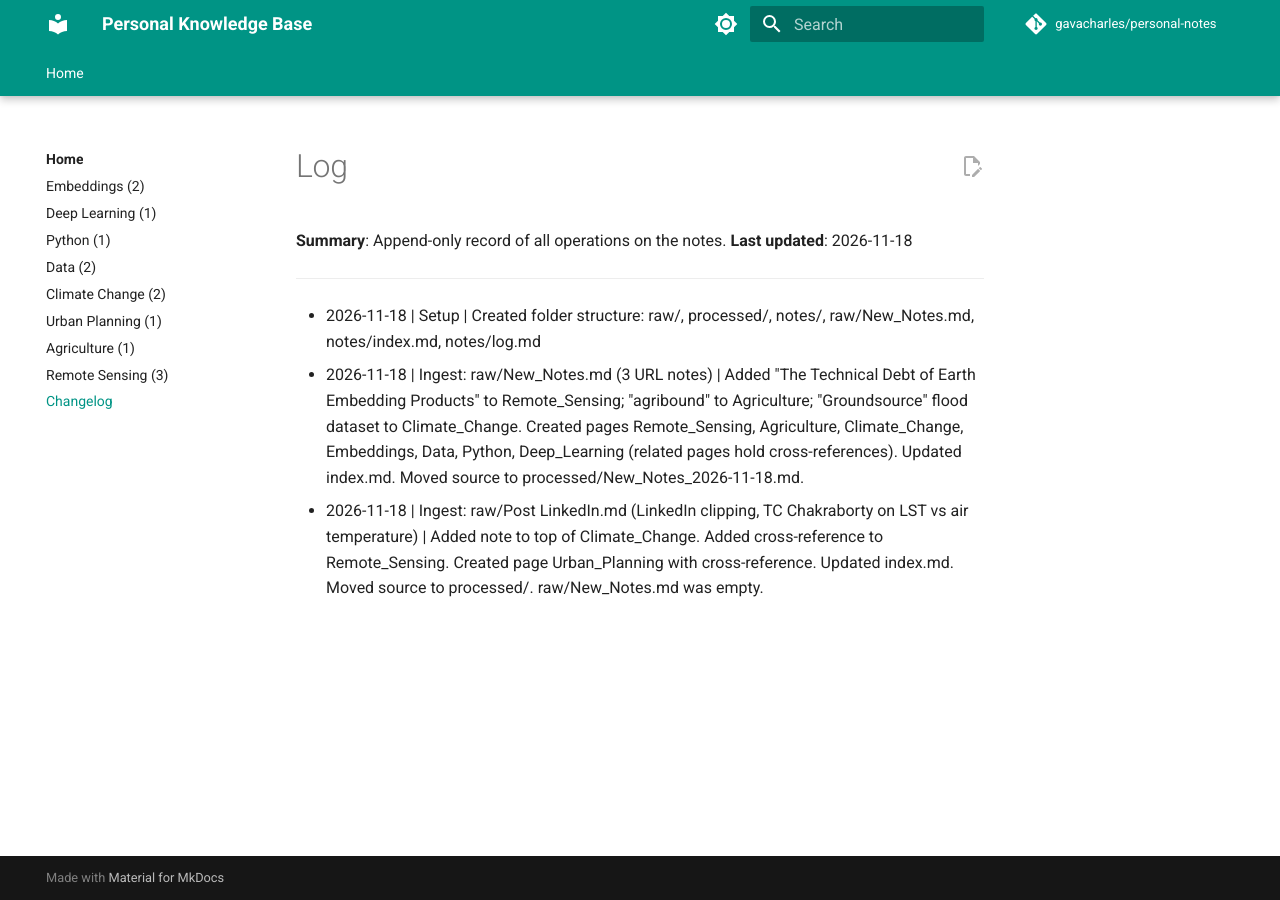
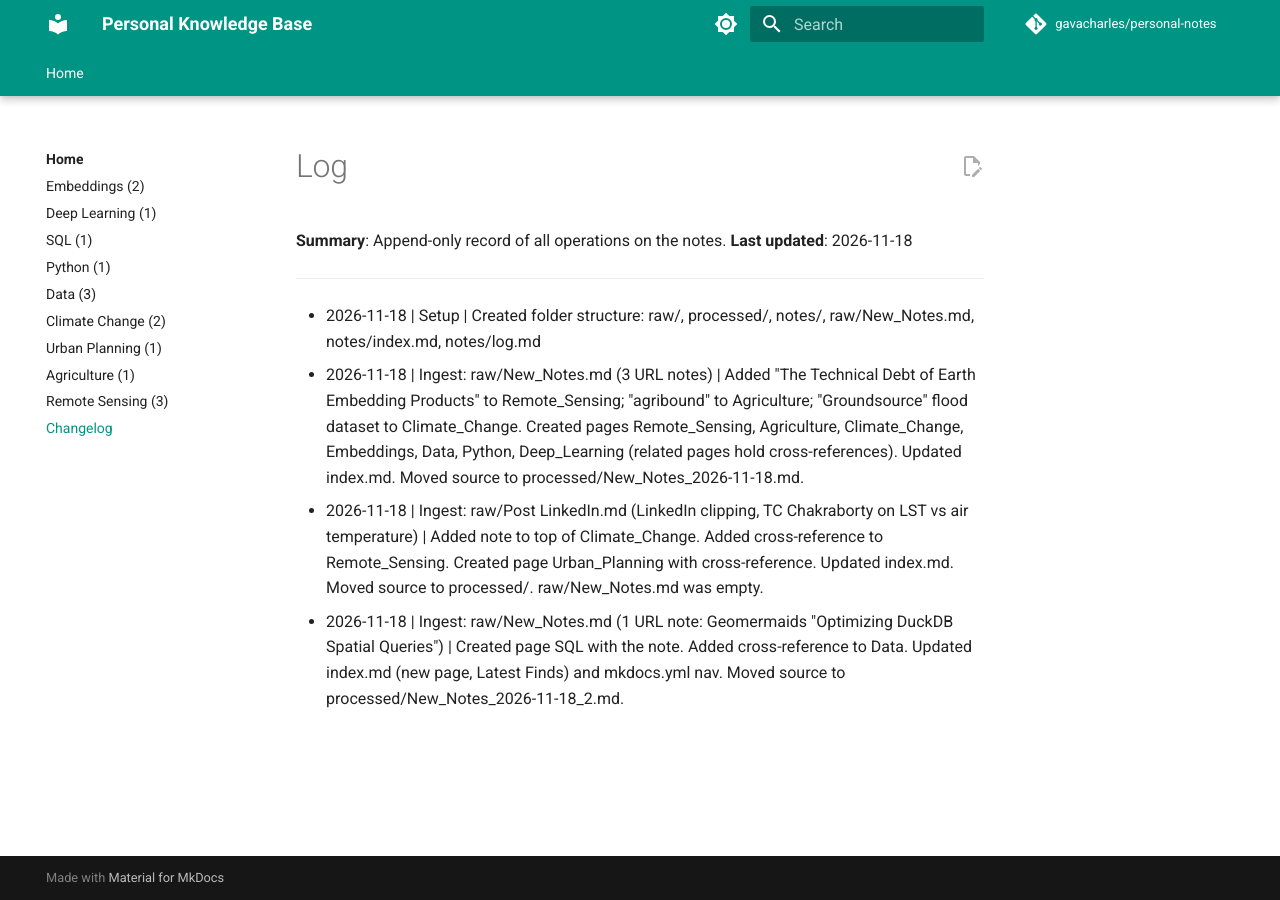
Before and after one commit to gavacharles/personal-notes, an MkDocs documentation site: the page built from notes/log.md, in a window 1280 px wide. Built offline with MkDocs 1.6.1 and Material for MkDocs 9.7.7, drawn with Linux system fonts in a browser that asks for light colours; comment, search, counter and statistics services are not loaded.

Commit message:
Ingest note: Optimizing DuckDB Spatial Queries (new SQL page)
Co-Authored-By: Claude Opus 5.5 <noreply@anthropic.com>

```diff
--- a/mkdocs.yml
+++ b/mkdocs.yml
@@ -62,6 +62,7 @@ nav:
     - index.md
     - Embeddings: Embeddings.md
     - Deep Learning: Deep_Learning.md
+    - SQL: SQL.md
     - Python: Python.md
     - Data: Data.md
     - Climate Change: Climate_Change.md
--- a/notes/log.md
+++ b/notes/log.md
@@ -8,3 +8,4 @@
 - 2026-11-18 | Setup | Created folder structure: raw/, processed/, notes/, raw/New_Notes.md, notes/index.md, notes/log.md
 - 2026-11-18 | Ingest: raw/New_Notes.md (3 URL notes) | Added "The Technical Debt of Earth Embedding Products" to Remote_Sensing; "agribound" to Agriculture; "Groundsource" flood dataset to Climate_Change. Created pages Remote_Sensing, Agriculture, Climate_Change, Embeddings, Data, Python, Deep_Learning (related pages hold cross-references). Updated index.md. Moved source to processed/New_Notes_2026-11-18.md.
 - 2026-11-18 | Ingest: raw/Post  LinkedIn.md (LinkedIn clipping, TC Chakraborty on LST vs air temperature) | Added note to top of Climate_Change. Added cross-reference to Remote_Sensing. Created page Urban_Planning with cross-reference. Updated index.md. Moved source to processed/. raw/New_Notes.md was empty.
+- 2026-11-18 | Ingest: raw/New_Notes.md (1 URL note: Geomermaids "Optimizing DuckDB Spatial Queries") | Created page SQL with the note. Added cross-reference to Data. Updated index.md (new page, Latest Finds) and mkdocs.yml nav. Moved source to processed/New_Notes_2026-11-18_2.md.
```
Also changed, not shown: notes/Data.md (+1 -0 lines), notes/SQL.md (added, +8 -0 lines), notes/index.md (+2 -1 lines).
